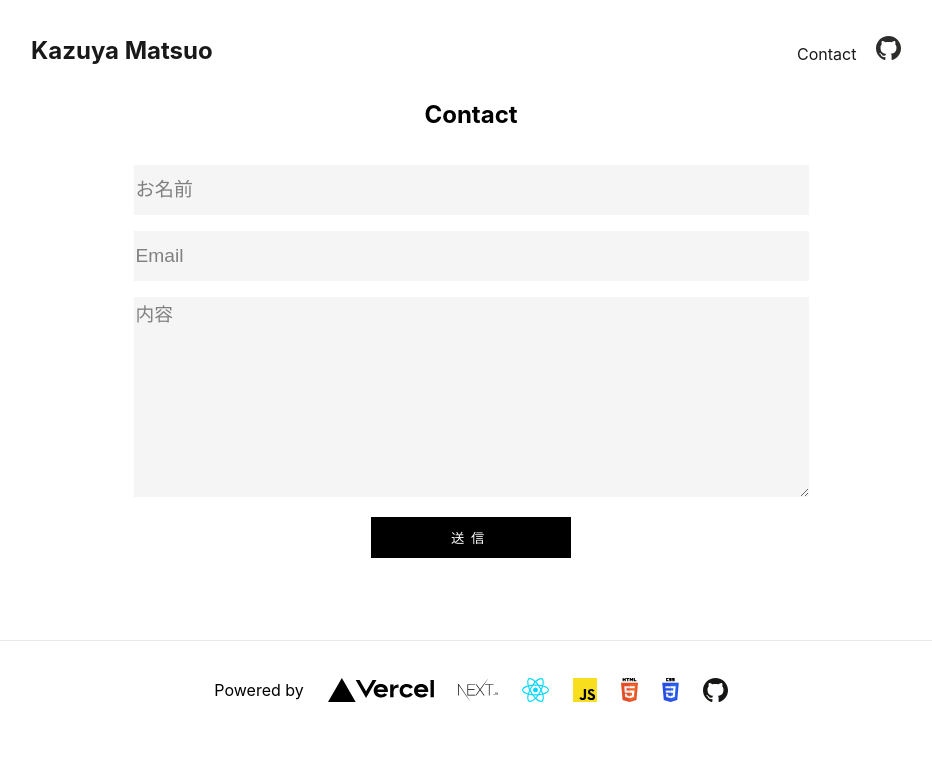
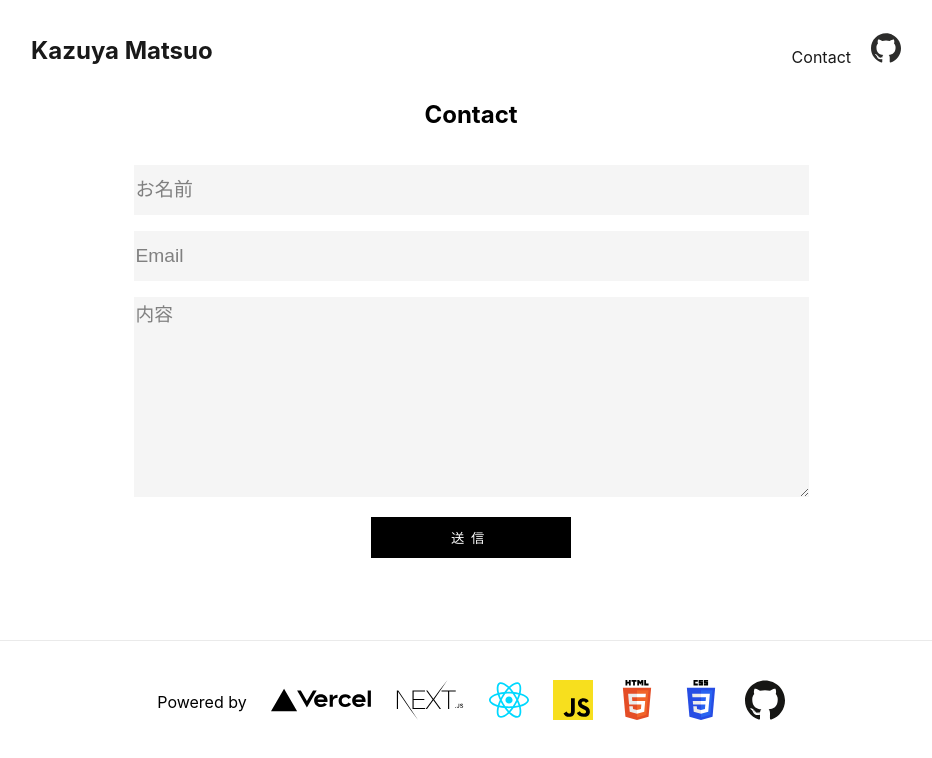
Before and after one commit to kazuya-m/my-pf, a Next.js app: page /contact in a window 1280 px wide. Shown: the top 758 px of the page, without its empty margins (169-1101 px from the left). Built offline with nearby package versions, Linux system fonts and the light colour scheme.

Commit message:
update img elements to next image component

```diff
--- a/components/footer/index.jsx
+++ b/components/footer/index.jsx
@@ -1,22 +1,34 @@
+import Image from 'next/image'
 import styles from '../footer/index.module.css'
 
 export function Footer() {
+  const poweredByList = [
+    {skillName: "vercel", path: "/vercel.svg", width: "100", height: "70"},
+    {skillName: "nextjs", path: "/skills/nextjs.svg", width: "70", height: "40"},
+    {skillName: "react", path: "/skills/react.svg", width: "40", height: "40"},
+    {skillName: "javascript", path: "/skills/javascript.svg", width: "40", height: "40"},
+    {skillName: "html", path: "/skills/html.svg", width: "40", height: "40"},
+    {skillName: "css", path: "/skills/css.svg", width: "40", height: "40"},
+    {skillName: "github", path: "/skills/github.svg", width: "40", height: "40"}
+  ]
+
   return (
     <footer className={styles.footer}>
-      <a
-        href="https://vercel.com?utm_source=create-next-app&utm_medium=default-template&utm_campaign=create-next-app"
-        target="_blank"
-        rel="noopener noreferrer"
-      >
-        Powered by{' '}
-        <img src="/vercel.svg" alt="Vercel Logo" className={`logo`} />
-      </a>
-      <img src="/skills/nextjs.svg" alt="Next.js Logo" className={`logo`} />
-      <img src="/skills/react.svg" alt="React Logo" className={`logo`} />
-      <img src="/skills/javascript.svg" alt="JavaScript Logo" className={`logo`} />
-      <img src="/skills/html.svg" alt="HTML Logo" className={`logo`} />
-      <img src="/skills/css.svg" alt="CSS Logo" className={`logo`} />
-      <img src="/skills/github.svg" alt="GitHub Logo" className={`logo`} />
+      <ul className={styles.footer__list}>
+      <span>Powered by{' '}</span>
+        {poweredByList.map(( {skillName, path, width, height} ) => (
+          // {console.log({skillName, path, width, height})}
+          <li key={skillName} className={styles.footer__item}>
+            <Image src={path} alt={skillName} width={width} height={height} />
+          </li>
+        ))}
+      </ul>
+      {/* <Image src="/skills/nextjs.svg" alt="Next.js Logo" width={40} height={40} />
+      <Image src="/skills/react.svg" alt="React Logo" width={40} height={40} />
+      <Image src="/skills/javascript.svg" alt="JavaScript Logo" width={40} height={40} />
+      <Image src="/skills/html.svg" alt="HTML Logo" width={40} height={40} />
+      <Image src="/skills/css.svg" alt="CSS Logo" width={40} height={40} />
+      <Image src="/skills/github.svg" alt="GitHub Logo" width={40} height={40} /> */}
     </footer>
   )
 }
--- a/components/footer/index.module.css
+++ b/components/footer/index.module.css
@@ -2,18 +2,16 @@
   width: 100%;
   height: 100px;
   border-top: 1px solid #eaeaea;
+}
+
+.footer__list {
   display: flex;
+  flex-wrap: nowrap;
   justify-content: center;
   align-items: center;
+  margin-top: 1.5rem;
 }
 
-.footer img {
+.footer__item {
   margin-left: 1.5rem;
-  color: antiquewhite;
 }
-
-.footer a {
-  display: flex;
-  justify-content: center;
-  align-items: center;
-}
--- a/components/header/index.jsx
+++ b/components/header/index.jsx
@@ -1,5 +1,6 @@
 import styles from './index.module.css'
 import Link from 'next/link'
+import Image from 'next/image'
 
 export function Header() {
   return(
@@ -20,7 +21,7 @@ export function Header() {
             </li>
           <li className={styles.menu__item}>
             <a href="https://github.com/kazuya-m" target="_blank" rel="noopener noreferrer">
-              <img src="/skills/github.svg" alt="GitHub Logo" className="logo" />
+              <Image src="/skills/github.svg" alt="GitHub Logo" width={30} height={30} />
             </a>
           </li>
         </ul>
--- a/components/profile/index.jsx
+++ b/components/profile/index.jsx
@@ -1,6 +1,7 @@
 import styles from './index.module.css'
 import React, { useState } from 'react';
 import { IMG_PATH } from '../../constants';
+import Image from 'next/image'
 
 
 export function Profile() {
@@ -62,7 +63,7 @@ export function Profile() {
             <ul className={styles.skills__list}>
               {skillset.map((items) => (
                 <li id={items.name} className={styles.skills__item}>
-                  <img src={items.imgPath} className={styles.logo__skills}/>
+                  <Image src={items.imgPath} width={60} height={60} />
                   <h3 className={`fontLight`}>{items.name}</h3>
                   <p className={`fontLight lighterColor`}>{items.exp}</p>
                 </li>
--- a/components/works/worksItem/index.jsx
+++ b/components/works/worksItem/index.jsx
@@ -1,3 +1,4 @@
+import Image from 'next/image'
 import styles from './index.module.css'
 import React, { useState, useCallback } from 'react';
 import { Modal } from '../../modal'
@@ -15,10 +16,12 @@ export function WorksItem(props) {
 
   return (
     <div className={`card ${styles.items__list}`}>
-      <img
+      <Image
         className={styles.items__image}
         src={props.content.thumb[0]}
         alt={props.content.title}
+        width={400}
+        height={400}
         onClick={()=>handleClickedModalOpen()}
       />
       <h3 className={`lighterColor`}>{props.content.title}</h3>
--- a/components/works/worksItem/index.module.css
+++ b/components/works/worksItem/index.module.css
@@ -5,8 +5,6 @@
 .items__image {
   object-fit: contain;
   overflow: hidden;
-  width: 400px;
-  height: 400px;
   object-position: 50% 50%; /* 中央 */
   cursor: pointer;
 }
```
Also changed, not shown: components/modal/index.jsx (+19 -8 lines), components/modal/index.module.css (+1 -6 lines).
